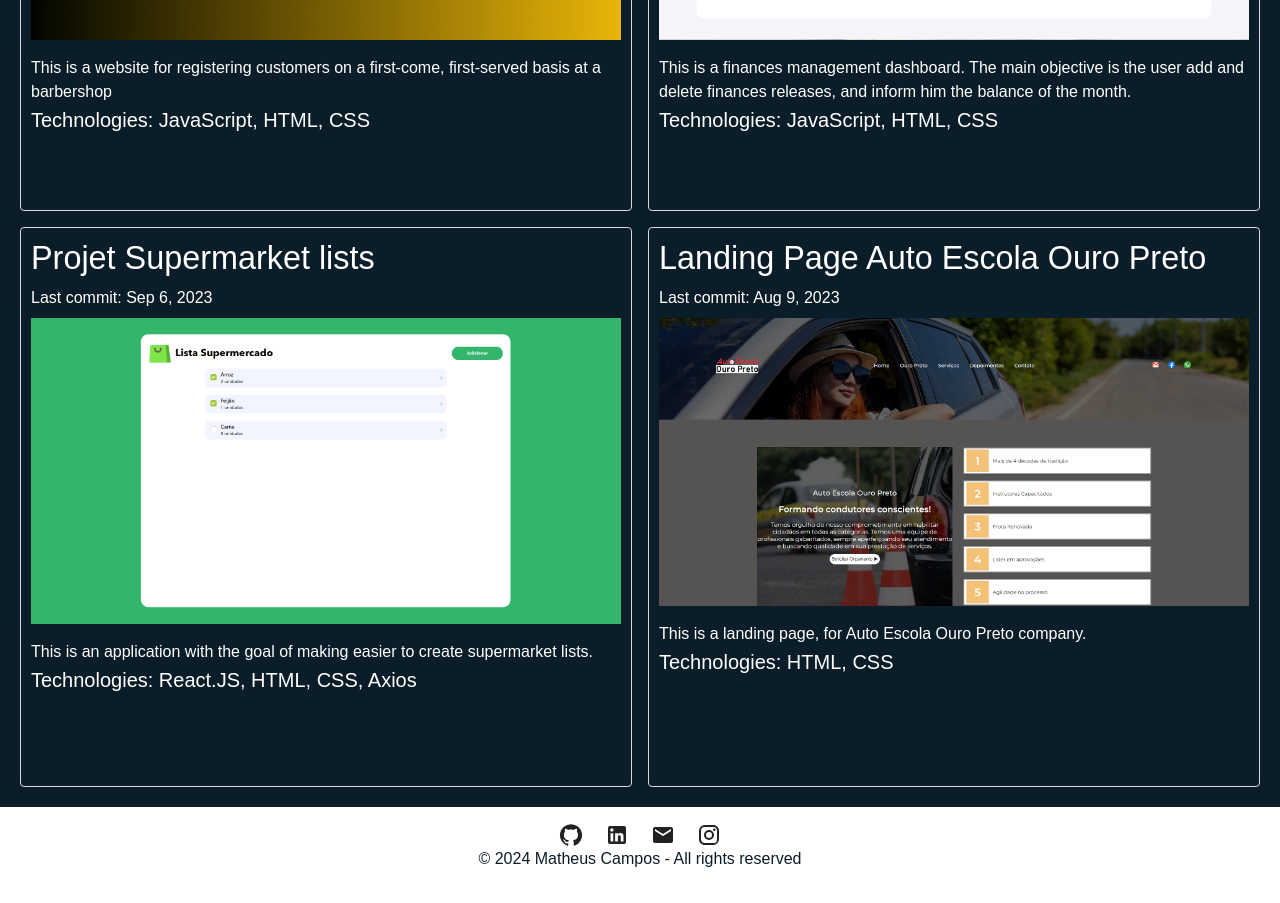
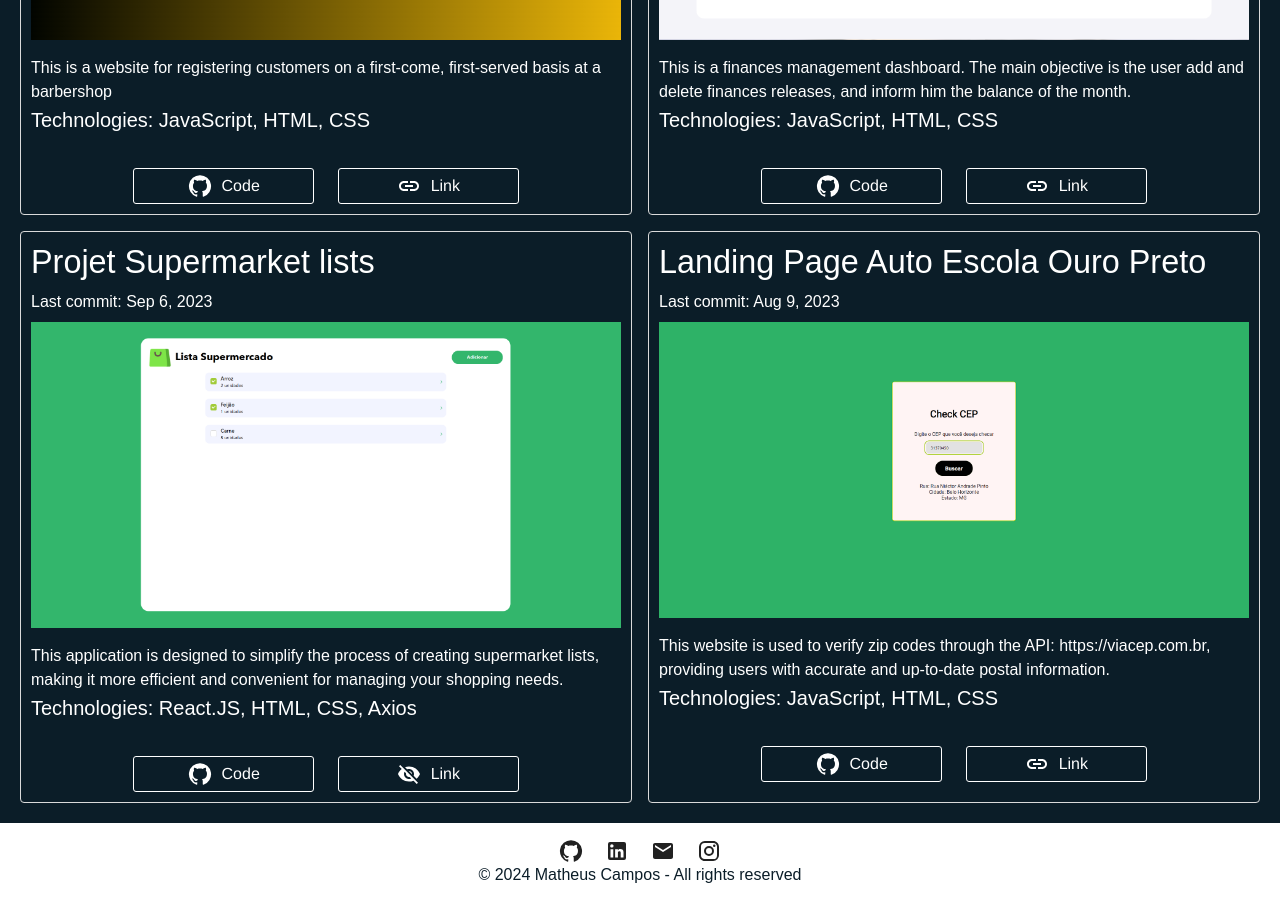
Before and after one commit to Matheuscamp/my-portfolio, a React (Vite) app: page / in a window 1280 px wide. Shown: the part 2020-2923 px from the top of the page. Built offline with nearby package versions, Linux system fonts and the light colour scheme.

Commit message:
feat: add buttons and links project; link on icons footer

```diff
--- a/src/components/Footer/Footer.tsx
+++ b/src/components/Footer/Footer.tsx
@@ -36,10 +36,10 @@ const Footer = () => {
         <>
             <StyledFooter>
                 <StyledIcons>
-                    <GitHubIcon />
-                    <LinkedInIcon />
-                    <EmailIcon />
-                    <InstagramIcon />
+                    <GitHubIcon onClick={() => window.open('https://github.com/Matheuscamp', '_blank')} />
+                    <LinkedInIcon onClick={() => window.open('https://www.linkedin.com/in/matheus-campos-356085278/', '_blank')}  />
+                    <EmailIcon onClick={() => window.open('mailto:matheus.camp32@gmail.com', '_blank')}  />
+                    <InstagramIcon onClick={() => window.open('https://www.instagram.com/theus_camposp/', '_blank')}  />
                 </StyledIcons>
                 <Typography color="#0b1d28" fontFamily="sans-serif">© 2024 Matheus Campos - All rights reserved</Typography>
             </StyledFooter>
--- a/src/pages/Home/sections/projects/projects.tsx
+++ b/src/pages/Home/sections/projects/projects.tsx
@@ -4,6 +4,11 @@ import Project_1 from "/home/matheus/Projetos/my-portfolio/src/assets/images/Pro
 import Project_2 from "/home/matheus/Projetos/my-portfolio/src/assets/images/Project_2.png";
 import Project_4 from "/home/matheus/Projetos/my-portfolio/src/assets/images/Project_4.png";
 import Project_3 from "/home/matheus/Projetos/my-portfolio/src/assets/images/Project_3.png";
+import StyledButton from '../../../../components/StyledButton/StyledButton';
+import GitHubIcon from '@mui/icons-material/GitHub';
+import LinkIcon from '@mui/icons-material/Link';
+import VisibilityOffIcon from '@mui/icons-material/VisibilityOff';
+import VisibilityOff from '@mui/icons-material/VisibilityOff';
 
 const Projects = () => {
 
@@ -20,7 +25,7 @@ const Projects = () => {
 
   const StyledCard = styled("div")(() => ({
     width: "40rem",
-    height: "35em",
+    height: "auto",
     border: "1px solid #dadada",
     borderRadius: "4px",
     display: "flex",
@@ -41,6 +46,8 @@ const Projects = () => {
     justifyContent: "center",
   }));
 
+
+
   return (
     <>
       <StyledProjects id="projects">
@@ -57,6 +64,20 @@ const Projects = () => {
               <ImageProject src={Project_1} />
               <Typography color="white" fontFamily="sans-serif" pt={2}>This is a website for registering customers on a first-come, first-served basis at a barbershop</Typography>
               <Typography color="white" fontFamily="sans-serif" variant='h6' pb={1}>Technologies: JavaScript, HTML, CSS</Typography>
+              <Grid container display="flex" justifyContent="center" spacing={3} pt={3}>
+                            <Grid item xs={12} md={4} display="flex" justifyContent="center" >
+                                <StyledButton onClick={() => window.open('https://github.com/Matheuscamp/Barbearia-Brothers-Lista-Chegada', '_blank')}>
+                                    <GitHubIcon></GitHubIcon>
+                                    <Typography>Code</Typography>
+                                </StyledButton>
+                            </Grid>
+                            <Grid item xs={12} md={4} display="flex" justifyContent="center">
+                                <StyledButton onClick={() => window.open('https://matheuscamp.github.io/Barbearia-Brothers-Lista-Chegada/', '_blank')}>
+                                    <LinkIcon></LinkIcon>
+                                    <Typography>Link</Typography>
+                                </StyledButton>
+                            </Grid>
+                        </Grid>
             </StyledCard>
           </Grid>
           <Grid item xs={12} md={6} display="flex" justifyContent="center">
@@ -66,6 +87,20 @@ const Projects = () => {
               <ImageProject src={Project_2} />
               <Typography color="white" fontFamily="sans-serif" pt={2}>This is a finances management dashboard. The main objective is the user add and delete finances releases, and inform him the balance of the month.</Typography>
               <Typography color="white" fontFamily="sans-serif" variant='h6' pb={1}>Technologies: JavaScript, HTML, CSS</Typography>
+              <Grid container display="flex" justifyContent="center" spacing={3} pt={3}>
+                            <Grid item xs={12} md={4} display="flex" justifyContent="center" >
+                                <StyledButton onClick={() => window.open('https://github.com/Matheuscamp/wallet-app-frontend', '_blank')}>
+                                    <GitHubIcon></GitHubIcon>
+                                    <Typography>Code</Typography>
+                                </StyledButton>
+                            </Grid>
+                            <Grid item xs={12} md={4} display="flex" justifyContent="center">
+                                <StyledButton onClick={() => window.open('https://matheuscamp.github.io/wallet-app-frontend/', '_blank')}>
+                                    <LinkIcon></LinkIcon>
+                                    <Typography>Link</Typography>
+                                </StyledButton>
+                            </Grid>
+                        </Grid>
             </StyledCard>
           </Grid>
           <Grid item xs={12} md={6} display="flex" justifyContent="center">
@@ -73,8 +108,22 @@ const Projects = () => {
               <Typography color="white" fontFamily="sans-serif" variant='h4' pb={1}>Projet Supermarket lists</Typography>
               <Typography color="white" fontFamily="sans-serif" pb={1}>Last commit: Sep 6, 2023</Typography>
               <ImageProject src={Project_3} />
-              <Typography color="white" fontFamily="sans-serif" pt={2}>This is an application with the goal of making easier to create supermarket lists.</Typography>
+              <Typography color="white" fontFamily="sans-serif" pt={2}>This application is designed to simplify the process of creating supermarket lists, making it more efficient and convenient for managing your shopping needs.</Typography>
               <Typography color="white" fontFamily="sans-serif" variant='h6' pb={1}>Technologies: React.JS, HTML, CSS, Axios</Typography>
+              <Grid container display="flex" justifyContent="center" spacing={3} pt={3}>
+                            <Grid item xs={12} md={4} display="flex" justifyContent="center" >
+                                <StyledButton onClick={() => window.open('https://github.com/Matheuscamp/supermarket-list-frontend', '_blank')}>
+                                    <GitHubIcon></GitHubIcon>
+                                    <Typography>Code</Typography>
+                                </StyledButton>
+                            </Grid>
+                            <Grid item xs={12} md={4} display="flex" justifyContent="center">
+                                <StyledButton onClick={() => window.open('https://github.com/Matheuscamp/supermarket-list-frontend', '_blank')}>
+                                    <VisibilityOff></VisibilityOff>
+                                    <Typography>Link</Typography>
+                                </StyledButton>
+                            </Grid>
+                        </Grid>
             </StyledCard>
           </Grid>
           <Grid item xs={12} md={6} display="flex" justifyContent="center">
@@ -82,8 +131,22 @@ const Projects = () => {
               <Typography color="white" fontFamily="sans-serif" variant='h4' pb={1}>Landing Page Auto Escola Ouro Preto</Typography>
               <Typography color="white" fontFamily="sans-serif" pb={1}>Last commit: Aug 9, 2023</Typography>
               <ImageProject src={Project_4} />
-              <Typography color="white" fontFamily="sans-serif" pt={2}>This is a landing page, for Auto Escola Ouro Preto company.</Typography>
-              <Typography color="white" fontFamily="sans-serif" variant='h6' pb={1}>Technologies: HTML, CSS</Typography>
+              <Typography color="white" fontFamily="sans-serif" pt={2}>This website is used to verify zip codes through the API: https://viacep.com.br, providing users with accurate and up-to-date postal information.</Typography>
+              <Typography color="white" fontFamily="sans-serif" variant='h6' pb={1}>Technologies: JavaScript, HTML, CSS</Typography>
+              <Grid container display="flex" justifyContent="center" spacing={3} pt={3}>
+                            <Grid item xs={12} md={4} display="flex" justifyContent="center" >
+                                <StyledButton onClick={() => window.open('https://github.com/Matheuscamp/CheckCEP', '_blank')}>
+                                    <GitHubIcon></GitHubIcon>
+                                    <Typography>Code</Typography>
+                                </StyledButton>
+                            </Grid>
+                            <Grid item xs={12} md={4} display="flex" justifyContent="center">
+                                <StyledButton onClick={() => window.open('https://matheuscamp.github.io/CheckCEP/', '_blank')}>
+                                    <LinkIcon></LinkIcon>
+                                    <Typography>Link</Typography>
+                                </StyledButton>
+                            </Grid>
+                        </Grid>
             </StyledCard>
           </Grid>
         </Grid>
```
Also changed, not shown: src/assets/images/Project_4.png.
